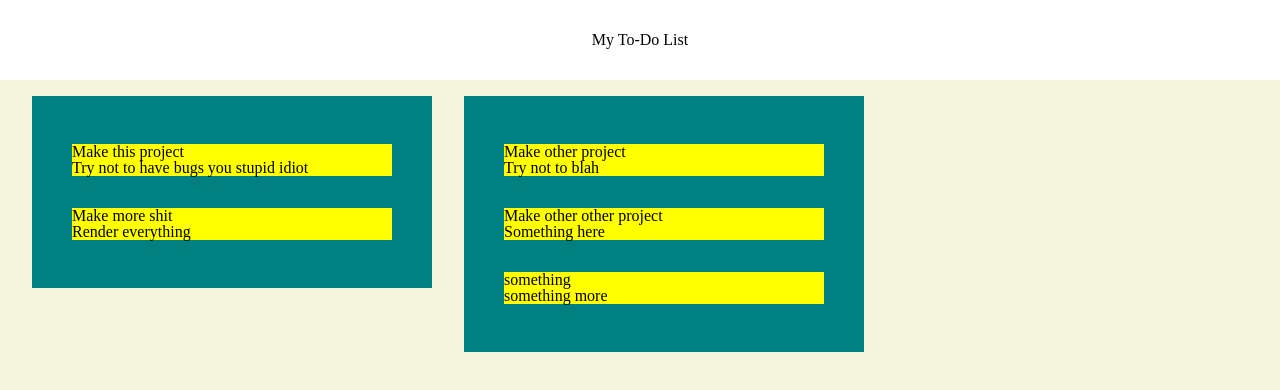
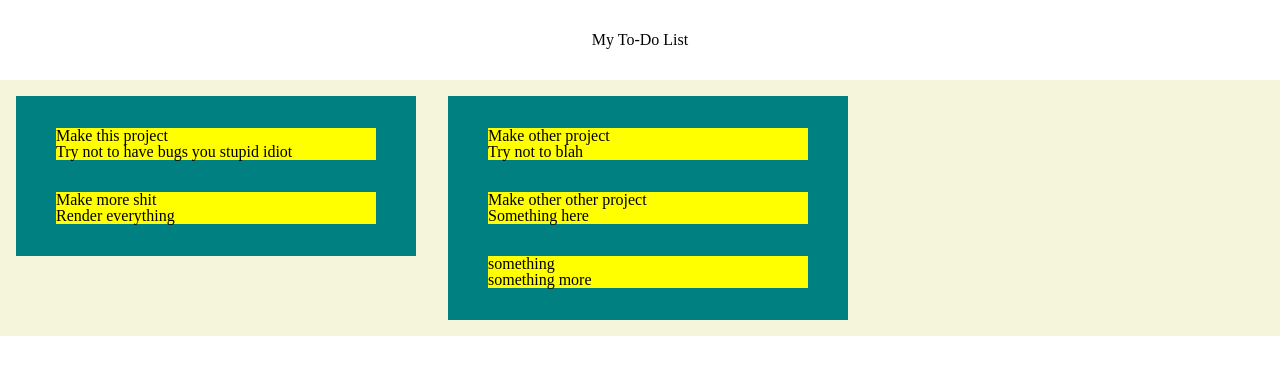
Before and after one commit to hermesjpappas/sha-to-do-list, a website: page dist/index.html in a window 1280 px wide. Drawn offline with Linux system fonts and the light colour scheme.

Commit message:
Fix wrap behavior

```diff
--- a/dist/styles/style.css
+++ b/dist/styles/style.css
@@ -28,10 +28,12 @@ main {
 #dashboard {
     display: flex;
     align-items: flex-start;
+    flex-wrap: wrap;
     background-color: beige;
     padding: 1rem;
     width: 100vw;
-    height: calc(100vh - var(--header-height));
+    gap: 2rem;
+    /* height: calc(100vh - var(--header-height)); */
 }
 
 .project {
@@ -40,15 +42,14 @@ main {
     display: flex;
     flex-direction: column;
     align-items: center;
-    padding: 2rem 0;
-    margin: 0 1rem;
+    padding: 2rem;
+    gap: 2rem;
 }
 
 .to-do {
     width: 20rem;
     /* height: 10rem; */
     background-color: yellow;
-    margin: 1rem 0;
     display: flex;
     flex-direction: column;
 }
```
Also changed, not shown: dist/index.html (+2 -2 lines).
